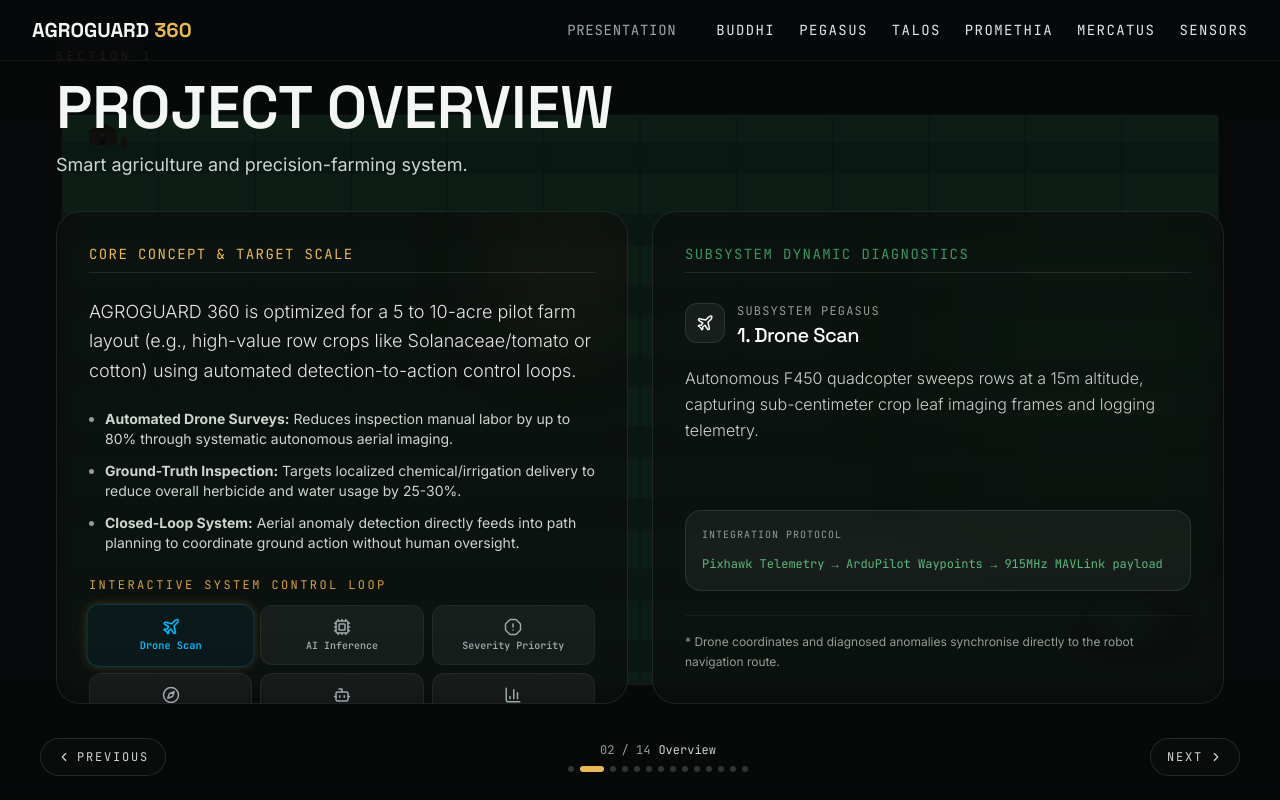
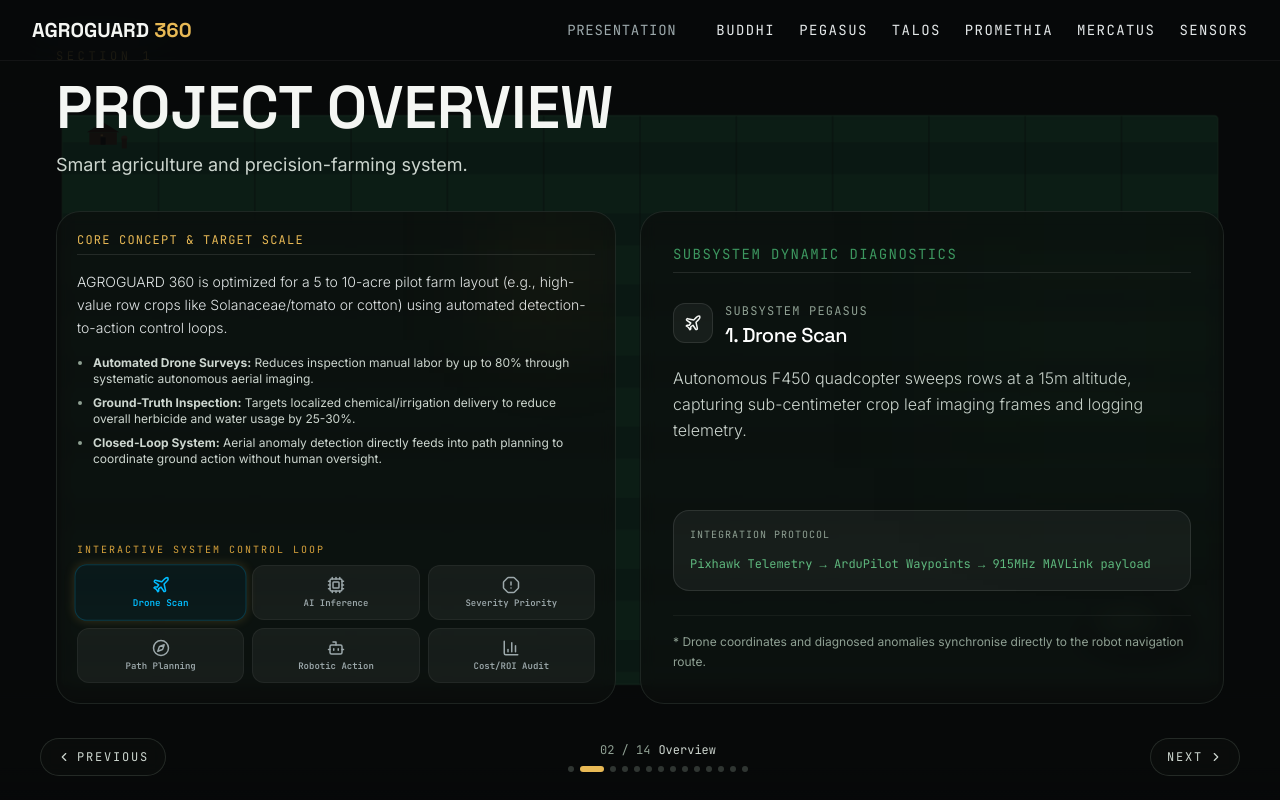
Before and after one commit to kushal2259/AgroGuard360, a React (Vite) app: page / in a window 1280 px wide. Both pictures are taken after a click on the button "PRESENTATION". Built offline with nearby package versions, Linux system fonts and the light colour scheme.

Commit message:
Optimize padding, text sizing, and add scroll support to the left panel of Project Overview to prevent layout overflow

```diff
--- a/src/slides/Problem.jsx
+++ b/src/slides/Problem.jsx
@@ -65,36 +65,36 @@
     >
       <div className="flex flex-col lg:flex-row h-full gap-6">
 
-        <div className="flex-1 flex flex-col bg-charcoal-900/70 border border-mist-500/15 rounded-3xl p-8 backdrop-blur-sm relative overflow-hidden">
+        <div className="flex-1 flex flex-col bg-charcoal-900/70 border border-mist-500/15 rounded-3xl p-5 backdrop-blur-sm relative overflow-y-auto scrollbar-none max-h-full">
           <div className="absolute top-0 right-0 w-32 h-32 bg-gold-500/5 blur-[50px] pointer-events-none" />
 
-          <h4 className="font-mono text-sm uppercase tracking-widest text-gold-400 mb-6 border-b border-white/10 pb-2">Core Concept & Target Scale</h4>
-          <p className="text-lg leading-relaxed text-mist-200 mb-6 font-light">
+          <h4 className="font-mono text-xs uppercase tracking-widest text-gold-400 mb-4 border-b border-white/10 pb-1.5">Core Concept & Target Scale</h4>
+          <p className="text-sm leading-relaxed text-mist-200 mb-4 font-light">
             AGROGUARD 360 is optimized for a 5 to 10-acre pilot farm layout (e.g., high-value row crops like Solanaceae/tomato or cotton) using automated detection-to-action control loops.
           </p>
-          <ul className="text-sm text-mist-300 space-y-3 ml-4 list-disc marker:text-mist-500 flex-grow">
+          <ul className="text-xs text-mist-300 space-y-2 ml-4 list-disc marker:text-mist-500 flex-grow">
             <li><strong>Automated Drone Surveys:</strong> Reduces inspection manual labor by up to 80% through systematic autonomous aerial imaging.</li>
             <li><strong>Ground-Truth Inspection:</strong> Targets localized chemical/irrigation delivery to reduce overall herbicide and water usage by 25-30%.</li>
             <li><strong>Closed-Loop System:</strong> Aerial anomaly detection directly feeds into path planning to coordinate ground action without human oversight.</li>
           </ul>
 
           {/* Interactive Block Diagram Nodes */}
-          <div className="mt-6">
-            <span className="font-mono text-xs uppercase tracking-[0.2em] text-gold-500 block mb-3">Interactive System Control Loop</span>
+          <div className="mt-5">
+            <span className="font-mono text-[10px] uppercase tracking-[0.2em] text-gold-500 block mb-2">Interactive System Control Loop</span>
             <div className="grid grid-cols-3 gap-2">
               {WORKFLOW_STEPS.map((step, i) => (
                 <button
                   key={i}
                   onMouseEnter={() => setActiveStep(i)}
                   onClick={() => setActiveStep(i)}
-                  className={`flex flex-col items-center justify-center p-3 rounded-xl border text-center transition-all ${
+                  className={`flex flex-col items-center justify-center p-2.5 rounded-xl border text-center transition-all ${
                     activeStep === i
                       ? `${step.color} border-gold-400 scale-[1.03] shadow-[0_0_10px_rgba(232,185,85,0.2)]`
                       : 'border-white/5 bg-white/5 text-mist-400 hover:border-white/15 hover:bg-white/10'
                   }`}
                 >
                   <div className="mb-1">{step.icon}</div>
-                  <span className="text-[10px] font-mono font-bold leading-tight">{step.step.split('. ')[1]}</span>
+                  <span className="text-[9px] font-mono font-bold leading-tight">{step.step.split('. ')[1]}</span>
                 </button>
               ))}
             </div>
```
